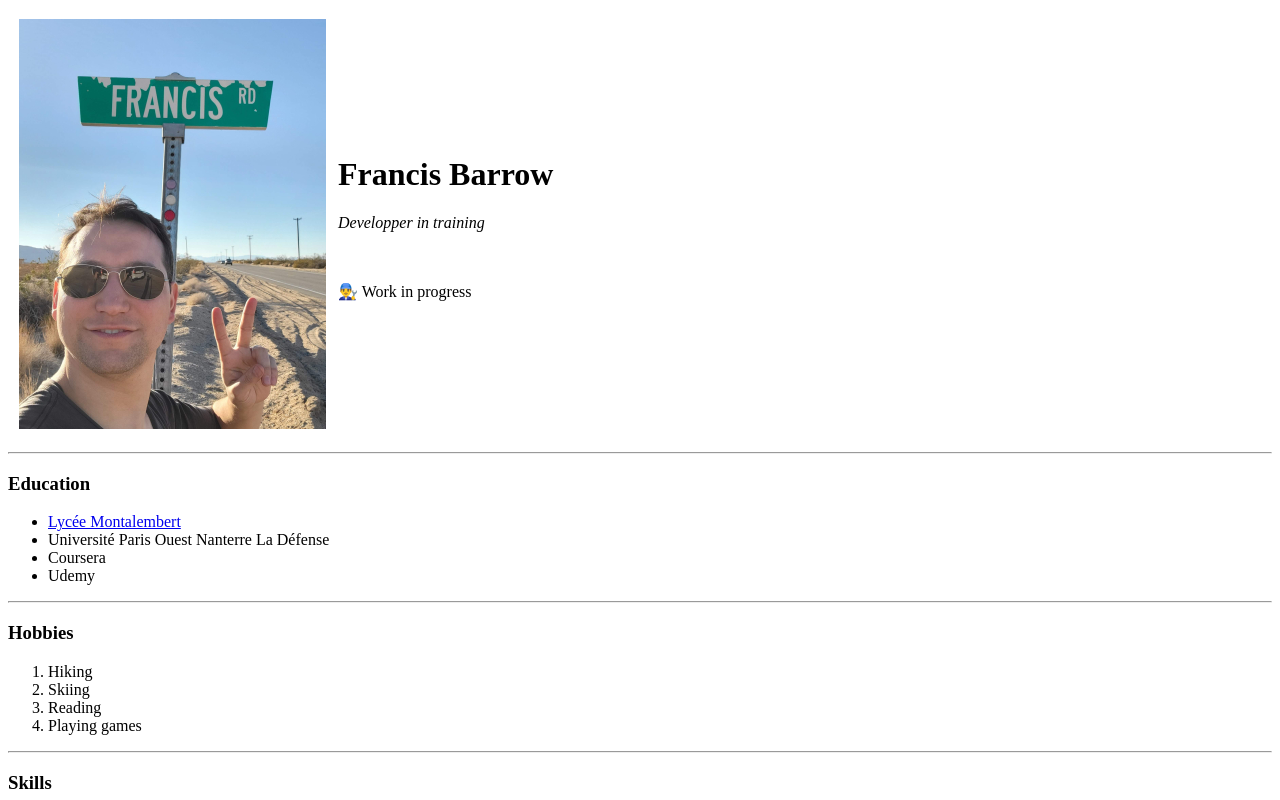
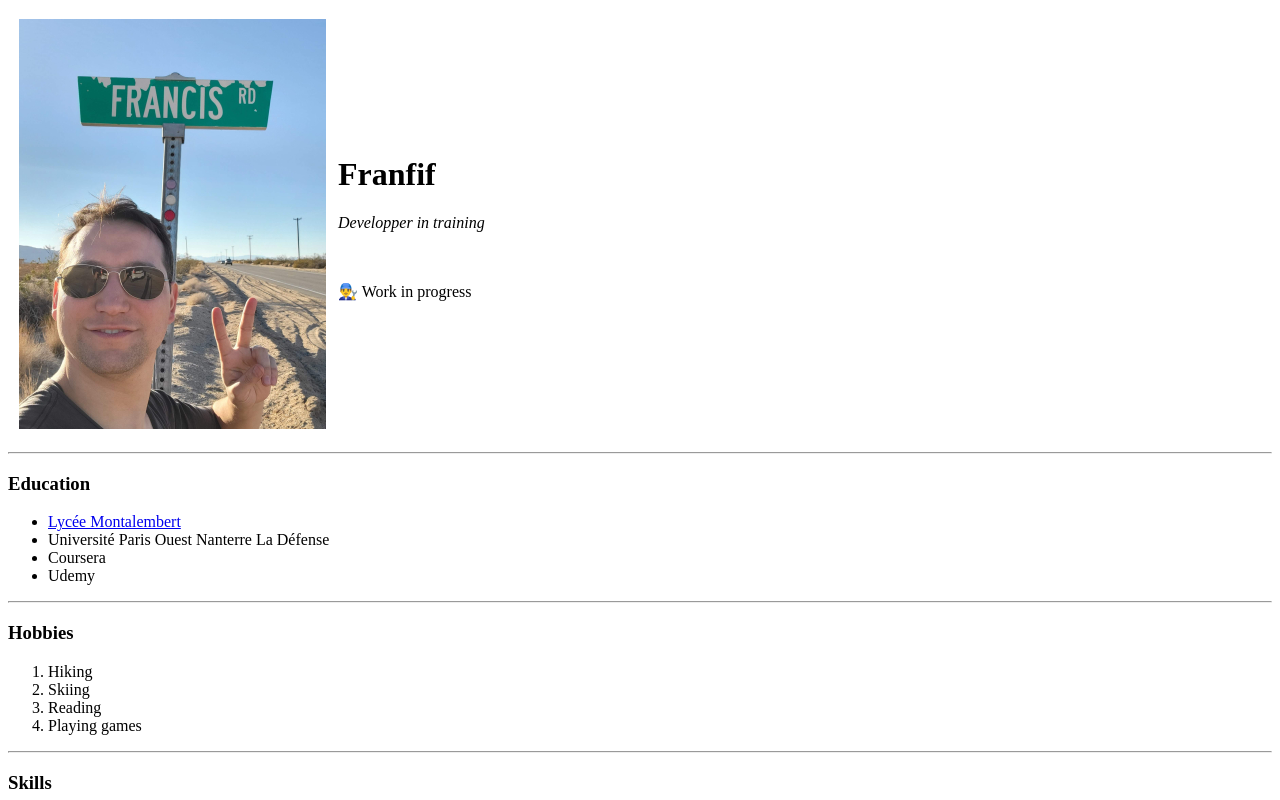
Before and after one commit to franfif/cv, a plain HTML site: page index.html in a window 1280 px wide. Shown: the top 800 px of the page. Drawn offline with Linux system fonts and the light colour scheme.

Commit message:
Securing information

```diff
--- a/index.html
+++ b/index.html
@@ -13,7 +13,7 @@
         <tr>
             <td><img src="francis.jpg" alt="Francis profile picture"></td>
             <td>
-                <h1>Francis Barrow</h1>
+                <h1>Franfif</h1>
                 <p><em>Developper in training</em></p>
                 <br>
                 <p>👨‍🔧 Work in progress</p>
```
